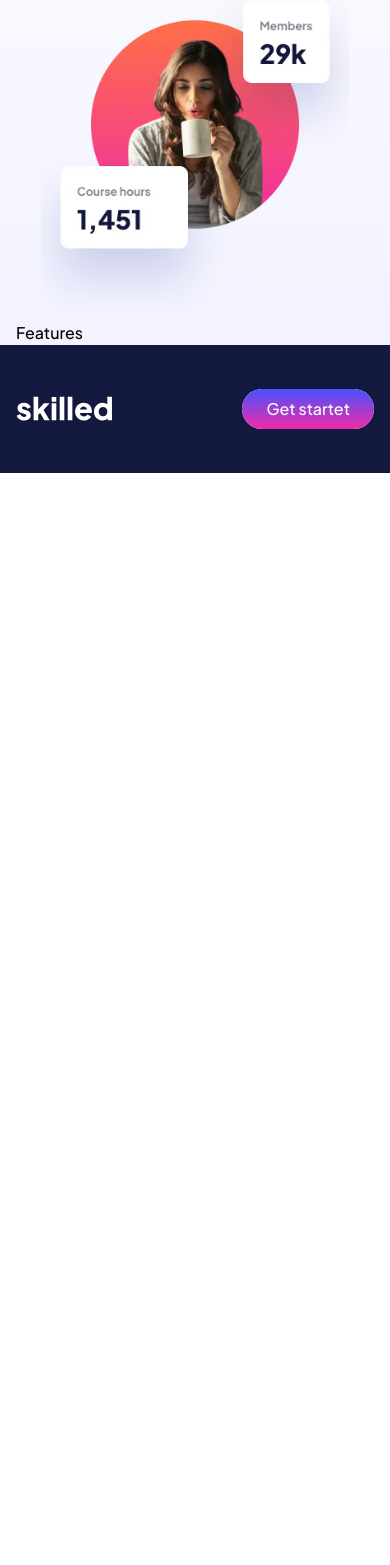
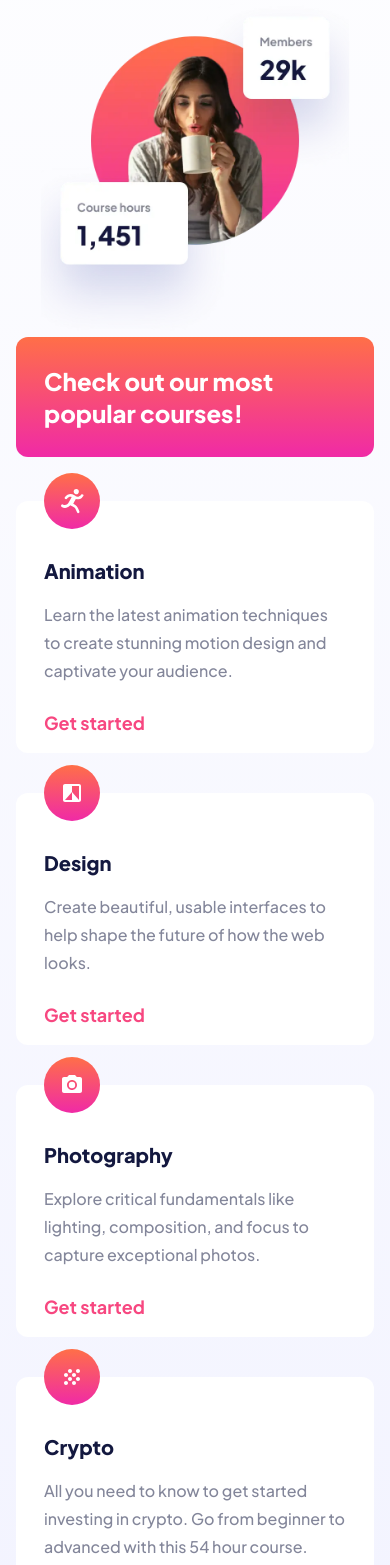
Before and after one commit to VitaliaSvirskaja/skilled-elearning-landing-page, a React (Vite) app in the folder elearning-lp/: page / in a window 390 px wide. Shown: the part 432-1997 px from the top of the page. Before the commit the page ends 905 px from the top, so only its background shows below. Built offline with nearby package versions, Linux system fonts and the light colour scheme.

Commit message:
finalized mobile design

```diff
--- a/elearning-lp/src/components/Footer/FooterButton.tsx
+++ b/elearning-lp/src/components/Footer/FooterButton.tsx
@@ -1,7 +1,7 @@
 export const FooterButton = () => {
   return (
     <div className="bg-white rounded-full">
-      <button className="violet-gradient text-white rounded-full py-2 px-6 hover:opacity-80 transition-colors">
+      <button className="violet-gradient text-white rounded-full py-2 px-6 hover:opacity-80 transition-colors font-bold">
         Get startet
       </button>
     </div>
--- /dev/null
+++ b/elearning-lp/src/components/MainContent/FeatureCard.tsx
@@ -0,0 +1,28 @@
+import { PropsWithChildren } from "react";
+
+interface Props {
+  icon: string;
+  title: string;
+}
+
+export const FeatureCard = ({
+  icon,
+  title,
+  children,
+}: PropsWithChildren<Props>) => {
+  return (
+    <div className="bg-white rounded-xl px-7 pt-14 relative">
+      <img src={icon} alt="feature-icon" className="absolute -top-7" />
+      <h2 className="text-darkblue font-extrabold text-xl mb-4">{title}</h2>
+      <div className="text-specialgray leading-7 mb-6">{children}</div>
+      <div className="mb-4">
+        <a
+          href="https://www.google.de"
+          className="text-strawberry hover:text-piggypink transition-colors font-bold text-lg"
+        >
+          Get started
+        </a>
+      </div>
+    </div>
+  );
+};
--- a/elearning-lp/src/components/MainContent/Features.tsx
+++ b/elearning-lp/src/components/MainContent/Features.tsx
@@ -1,5 +1,46 @@
-interface Props {}
+import { FeatureCard } from "./FeatureCard";
+import animationIcon from "../../assets/icon-animation.svg";
+import designIcon from "../../assets/icon-design.svg";
+import photographyIcon from "../../assets/icon-photography.svg";
+import cryptoIcon from "../../assets/icon-crypto.svg";
+import businessIcon from "../../assets/icon-business.svg";
 
-export const Features = (props: Props) => {
-  return <div>Features</div>;
+export const Features = () => {
+  return (
+    <div className="flex flex-col gap-10 mb-20">
+      <div className="orange-gradient p-7 text-white rounded-xl font-extrabold text-2xl leading-8 mb-1">
+        Check out our most popular courses!
+      </div>
+      <FeatureCard icon={animationIcon} title="Animation">
+        <p>
+          Learn the latest animation techniques to create stunning motion design
+          and captivate your audience.
+        </p>
+      </FeatureCard>
+      <FeatureCard icon={designIcon} title="Design">
+        <p>
+          Create beautiful, usable interfaces to help shape the future of how
+          the web looks.
+        </p>
+      </FeatureCard>
+      <FeatureCard icon={photographyIcon} title="Photography">
+        <p>
+          Explore critical fundamentals like lighting, composition, and focus to
+          capture exceptional photos.
+        </p>
+      </FeatureCard>
+      <FeatureCard icon={cryptoIcon} title="Crypto">
+        <p>
+          All you need to know to get started investing in crypto. Go from
+          beginner to advanced with this 54 hour course.
+        </p>
+      </FeatureCard>
+      <FeatureCard icon={businessIcon} title="Business">
+        <p>
+          A step-by-step playbook to help you start, scale, and sustain your
+          business without outside investment.
+        </p>
+      </FeatureCard>
+    </div>
+  );
 };
--- a/elearning-lp/src/components/MainContent/Herosection.tsx
+++ b/elearning-lp/src/components/MainContent/Herosection.tsx
@@ -10,7 +10,7 @@ export const Herosection = () => {
         knowledge you need to live the life you want.
       </p>
       <HerosectionButton />
-      <img src={heroImageMobile} alt="hero-image" />
+      <img src={heroImageMobile} alt="hero-image" className="mt-4" />
     </div>
   );
 };
--- a/elearning-lp/src/components/MainContent/HerosectionButton.tsx
+++ b/elearning-lp/src/components/MainContent/HerosectionButton.tsx
@@ -1,6 +1,6 @@
 export const HerosectionButton = () => {
   return (
-    <button className="orange-gradient text-white rounded-full py-4 px-10 hover:opacity-60 transition-colors">
+    <button className="orange-gradient text-white rounded-full py-4 px-10 hover:opacity-60 transition-colors font-bold">
       Get startet
     </button>
   );
--- a/elearning-lp/src/components/Navbar/NavbarButton.tsx
+++ b/elearning-lp/src/components/Navbar/NavbarButton.tsx
@@ -1,7 +1,7 @@
 export const NavbarButton = () => {
   return (
     <div>
-      <button className="bg-darkblue text-white rounded-full py-2 px-6 hover:bg-grayblue transition-colors">
+      <button className="bg-darkblue text-white font-bold rounded-full py-2 px-6 hover:bg-grayblue transition-colors">
         Get startet
       </button>
     </div>
```
